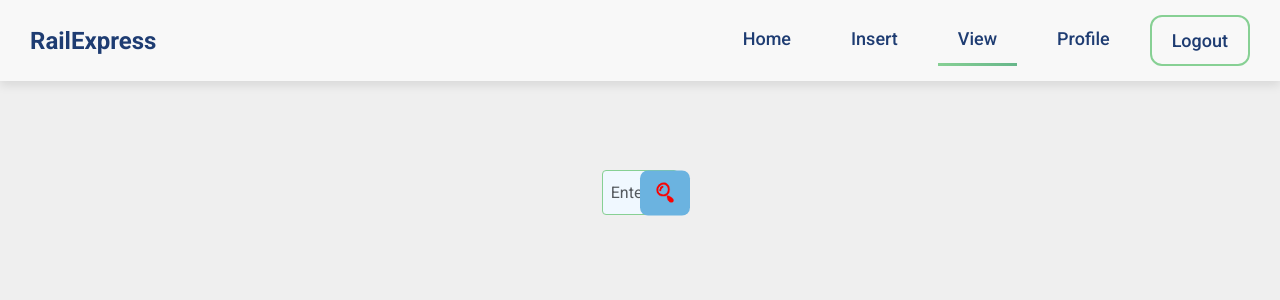
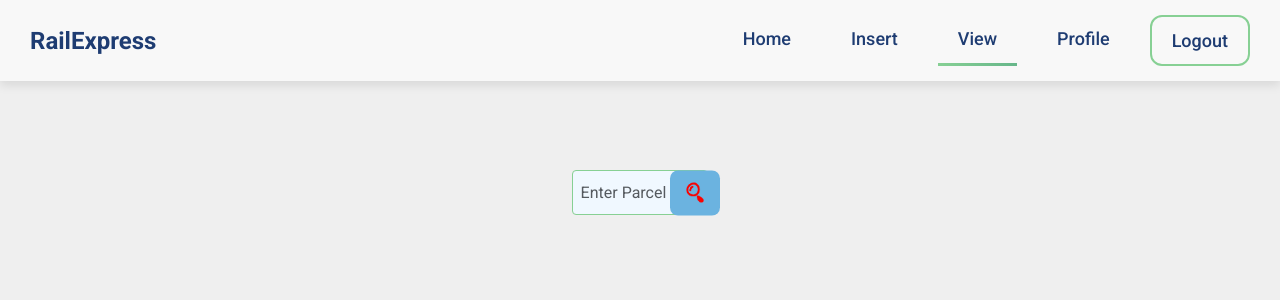
Before and after one commit to ParcelManagment/Website_Frontend, a React (Create React App) app in the folder Parcel_Management_System/: page /view in a window 1280 px wide. Shown: the top 300 px of the page. Built offline with nearby package versions, Linux system fonts and the light colour scheme; no server answers.

Commit message:
update view

```diff
--- a/Parcel_Management_System/src/Components/ViewPage/ViewPage.css
+++ b/Parcel_Management_System/src/Components/ViewPage/ViewPage.css
@@ -20,7 +20,7 @@
 
 .input_wrapper {
     position: relative;
-    width: 50%;
+    width: 80%;
     margin-top: 50px;
     flex-wrap: wrap;
 }
@@ -68,7 +68,7 @@
     color: #000000;
     border-radius: 8px;
     position: relative;
-    margin-top: 150px;
+    margin-top: 15px;
 
 
 }
```
